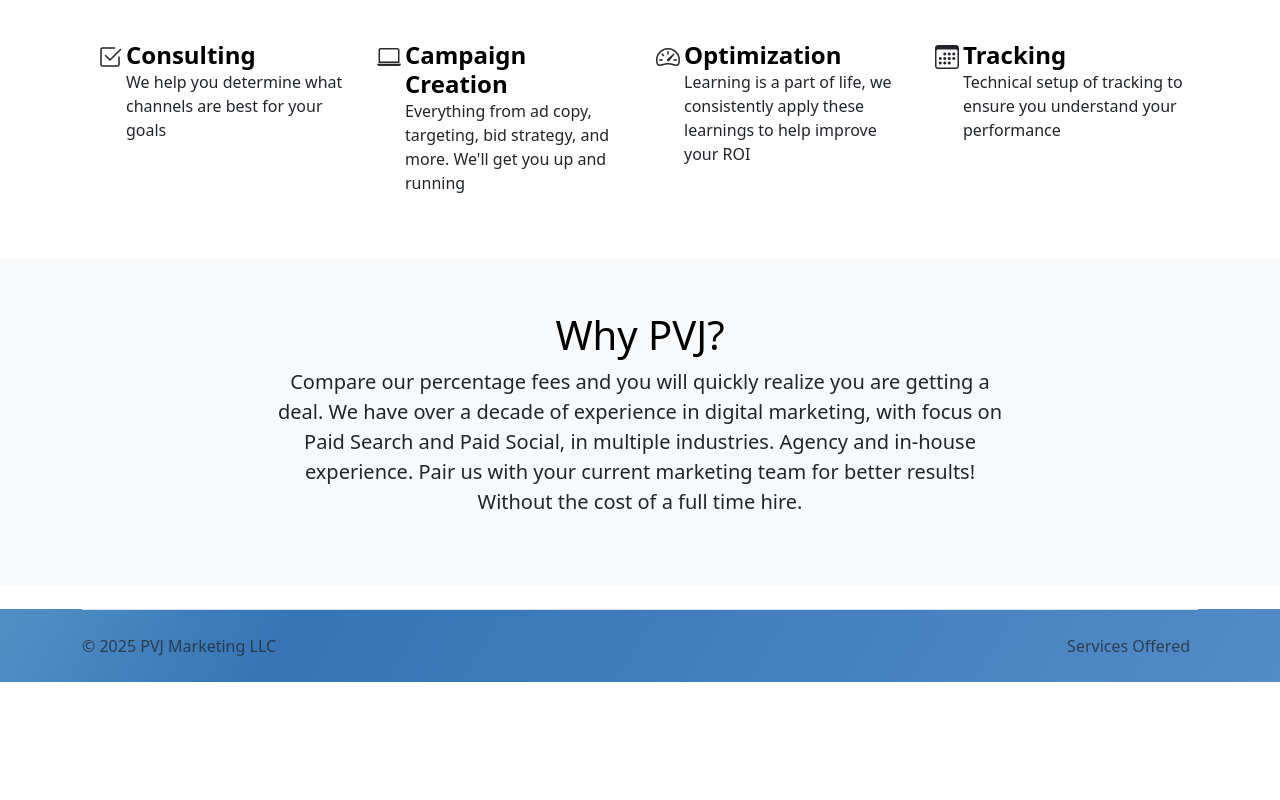
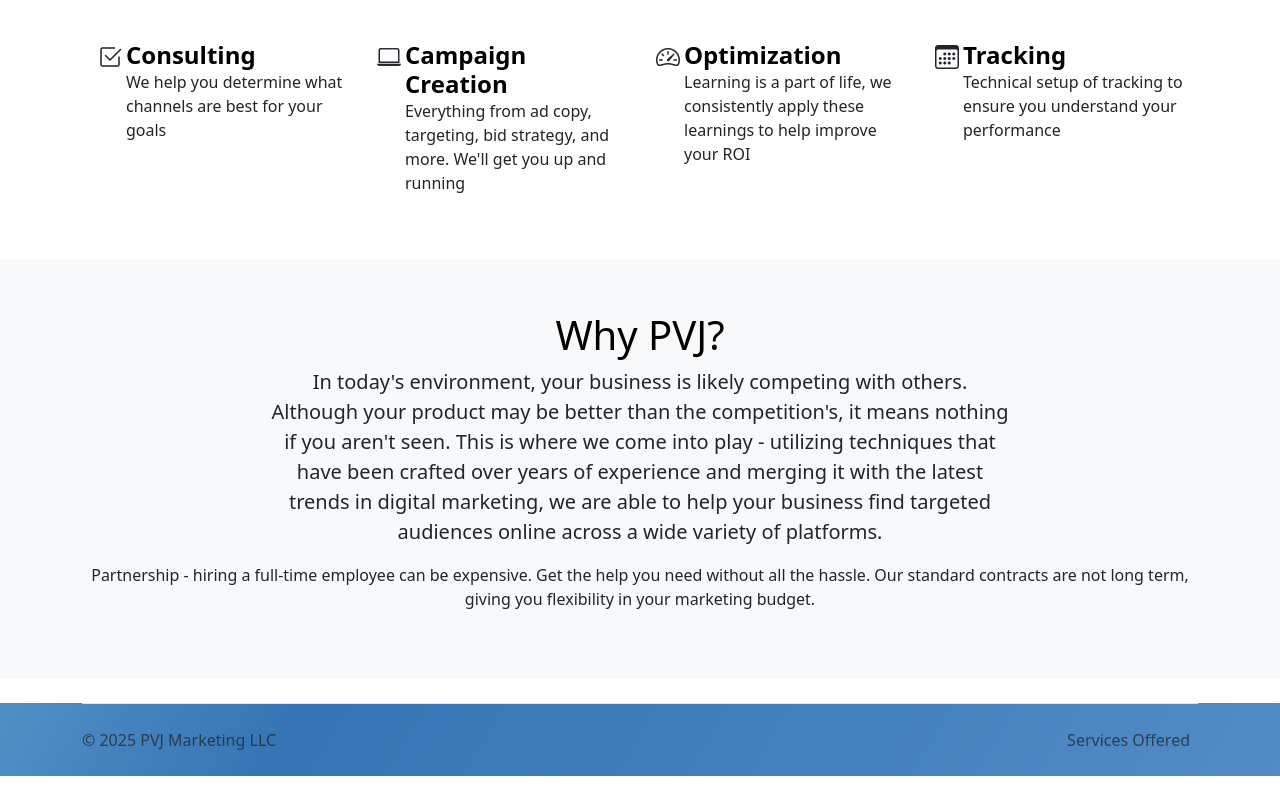
Before and after one commit to PVJMarketing/PVJMarketing.github.io, a plain HTML site: page index.html in a window 1280 px wide. Shown: the part 1557-2357 px from the top of the page. Before the commit the page ends 2263 px from the top, so only its background shows below. Drawn offline with nearby package versions, Linux system fonts and the light colour scheme.

Commit message:
Updated Why PVJ Text
Replaced Text in Why PVJ section

```diff
--- a/index.html
+++ b/index.html
@@ -127,7 +127,10 @@
           <div class="container py-5">
             <h1 class="text-body-emphasis">Why PVJ?</h1>
             <p class="col-lg-8 mx-auto lead">
-               Compare our percentage fees and you will quickly realize you are getting a deal. We have over a decade of experience in digital marketing, with focus on Paid Search and Paid Social, in multiple industries. Agency and in-house experience. Pair us with your current marketing team for better results! Without the cost of a full time hire.
+                In today's environment, your business is likely competing with others. Although your product may be better than the competition's, it means nothing if you aren't seen. This is where we come into play - utilizing techniques that have been crafted over years of experience and merging it with the latest trends in digital marketing, we are able to help your business find targeted audiences online across a wide variety of platforms.
+            </p>
+            <p>
+                Partnership - hiring a full-time employee can be expensive. Get the help you need without all the hassle. Our standard contracts are not long term, giving you flexibility in your marketing budget.
             </p>
           </div>
         </div>
```
